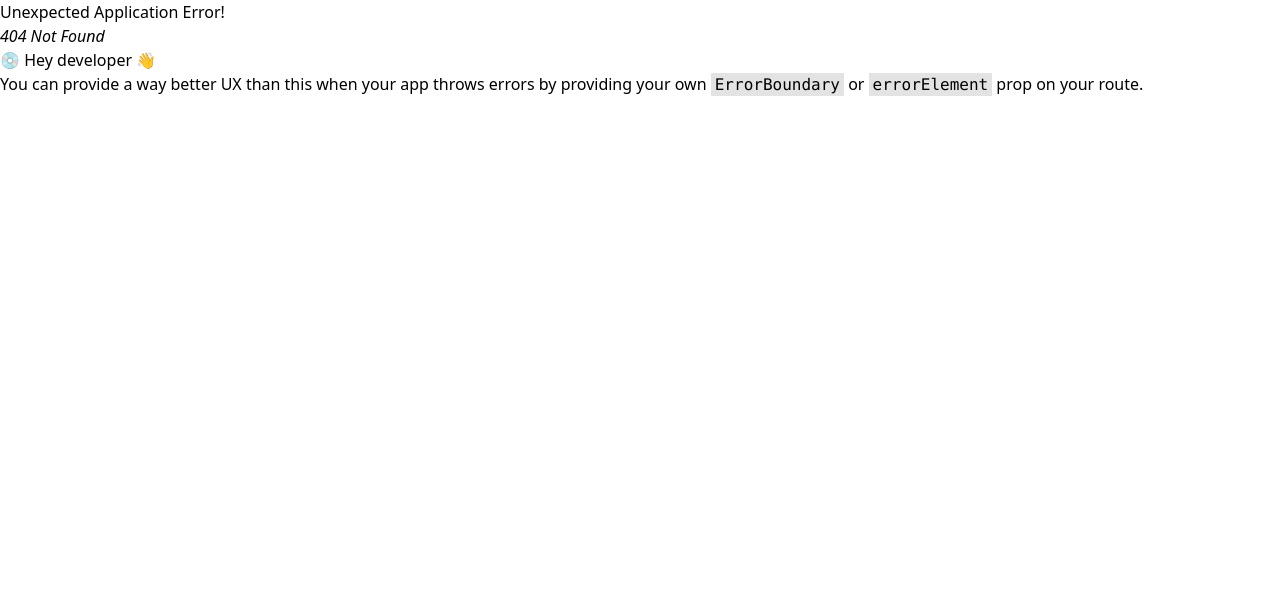
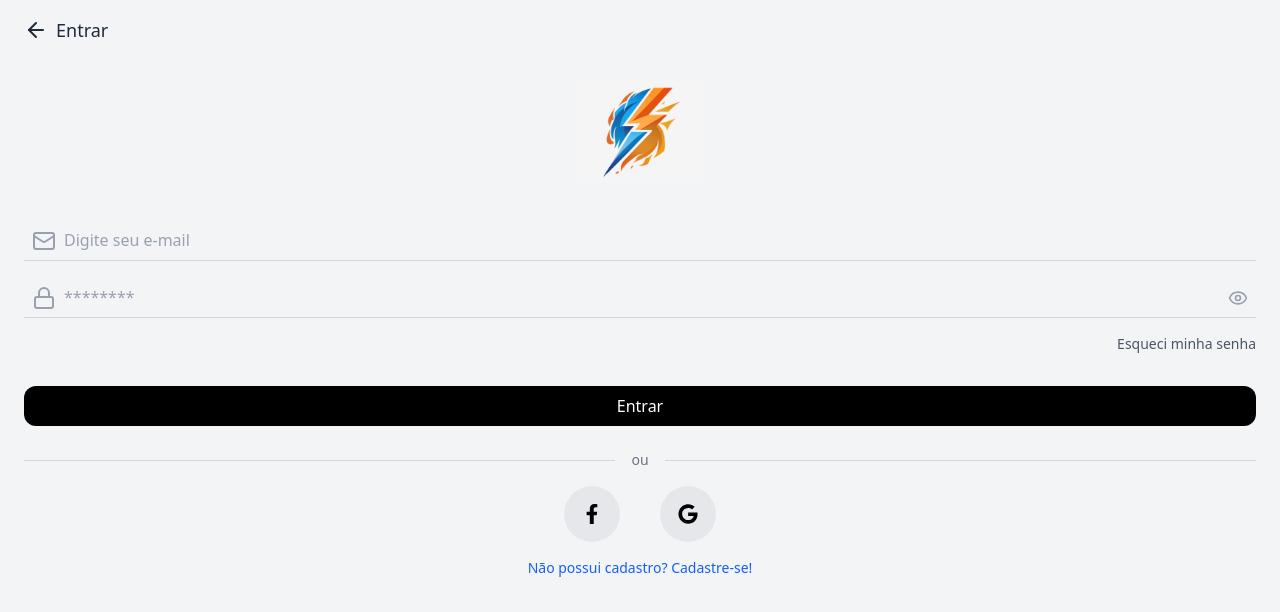
Before and after one commit to Samueldnz/TT_EJCM, a React (Vite) app in the folder Front/: page /login in a window 1280 px wide. Before the commit this address had no page. Shown: the top 612 px of the page. Built offline with nearby package versions, Linux system fonts and the light colour scheme.

Commit message:
add: login screen

```diff
--- /dev/null
+++ b/Front/src/pages/Login.tsx
@@ -0,0 +1,69 @@
+import { useState } from "react";
+import BackHeader from "../components/BackHeader";
+import InputField from "../components/InputField";
+import FormButton from "../components/FormButton";
+import DividerWithText from "../components/DividerWithText";
+import SocialLoginButtons from "../components/SocialLoginButtons";
+import { Eye, EyeOff, Mail, Lock } from "lucide-react";
+import { Link } from "react-router-dom";
+import logo from "../assets/imageLogin.png";
+
+export default function Login() {
+  const [showPassword, setShowPassword] = useState(false);
+
+  return (
+    <div className="min-h-screen bg-gray-100 px-6 py-4 flex flex-col">
+      <BackHeader title="Entrar" />
+
+      <div className="flex justify-center mt-6">
+        <img src={logo} alt="Logo" className="w-32 h-32 object-contain" />
+      </div>
+
+      <form className="space-y-4 mt-6">
+        {/* Campo e-mail */}
+        <div className="relative">
+          <Mail className="absolute left-2 top-1/2 -translate-y-1/2 text-gray-400" />
+          <input
+            type="email"
+            placeholder="Digite seu e-mail"
+            className="w-full pl-10 border-b border-gray-300 bg-transparent py-2 placeholder-gray-400 focus:outline-none focus:border-black"
+          />
+        </div>
+
+        {/* Campo senha */}
+        <div className="relative">
+          <Lock className="absolute left-2 top-1/2 -translate-y-1/2 text-gray-400" />
+          <input
+            type={showPassword ? "text" : "password"}
+            placeholder="********"
+            className="w-full pl-10 pr-10 border-b border-gray-300 bg-transparent py-2 placeholder-gray-400 focus:outline-none focus:border-black"
+          />
+          <button
+            type="button"
+            onClick={() => setShowPassword((prev) => !prev)}
+            className="absolute right-2 top-1/2 -translate-y-1/2 text-gray-400"
+          >
+            {showPassword ? <EyeOff size={20} /> : <Eye size={20} />}
+          </button>
+        </div>
+
+        {/* Link esqueceu senha */}
+        <div className="text-right text-sm text-gray-600">
+          <a href="#" className="hover:underline">Esqueci minha senha</a>
+        </div>
+
+        <FormButton text="Entrar" />
+      </form>
+
+      <DividerWithText text="ou" />
+
+      <SocialLoginButtons />
+
+      <div className="text-center mt-4 text-sm text-blue-600">
+        <Link to="/register" className="hover:underline">
+          Não possui cadastro? Cadastre-se!
+        </Link>
+      </div>
+    </div>
+  );
+}
--- a/Front/src/routes/index.tsx
+++ b/Front/src/routes/index.tsx
@@ -1,15 +1,21 @@
 import { createBrowserRouter } from "react-router-dom";
 import Register from "../pages/Register";
+import Login from "../pages/Login";
 
 const router = createBrowserRouter([
   {
+    path: "/login",
+    element: <Login />,
+    errorElement: <div className="text-center mt-20 text-red-500">Página não encontrada.</div>,
+  },
+  {
     path: "/register",
     element: <Register />,
-    errorElement: <div className="text-center mt-20 text-red-500">Página não encontrada.</div>, // opcional
+    errorElement: <div className="text-center mt-20 text-red-500">Página não encontrada.</div>,
   },
   {
     path: "/",
-    element: <div className="text-center mt-20">Página inicial (placeholder)</div>, // temp
+    element: <div className="text-center mt-20">Página inicial (teste)</div>,
   }
 ]);
 
```
Also changed, not shown: Front/src/assets/imageLogin.png (added).
